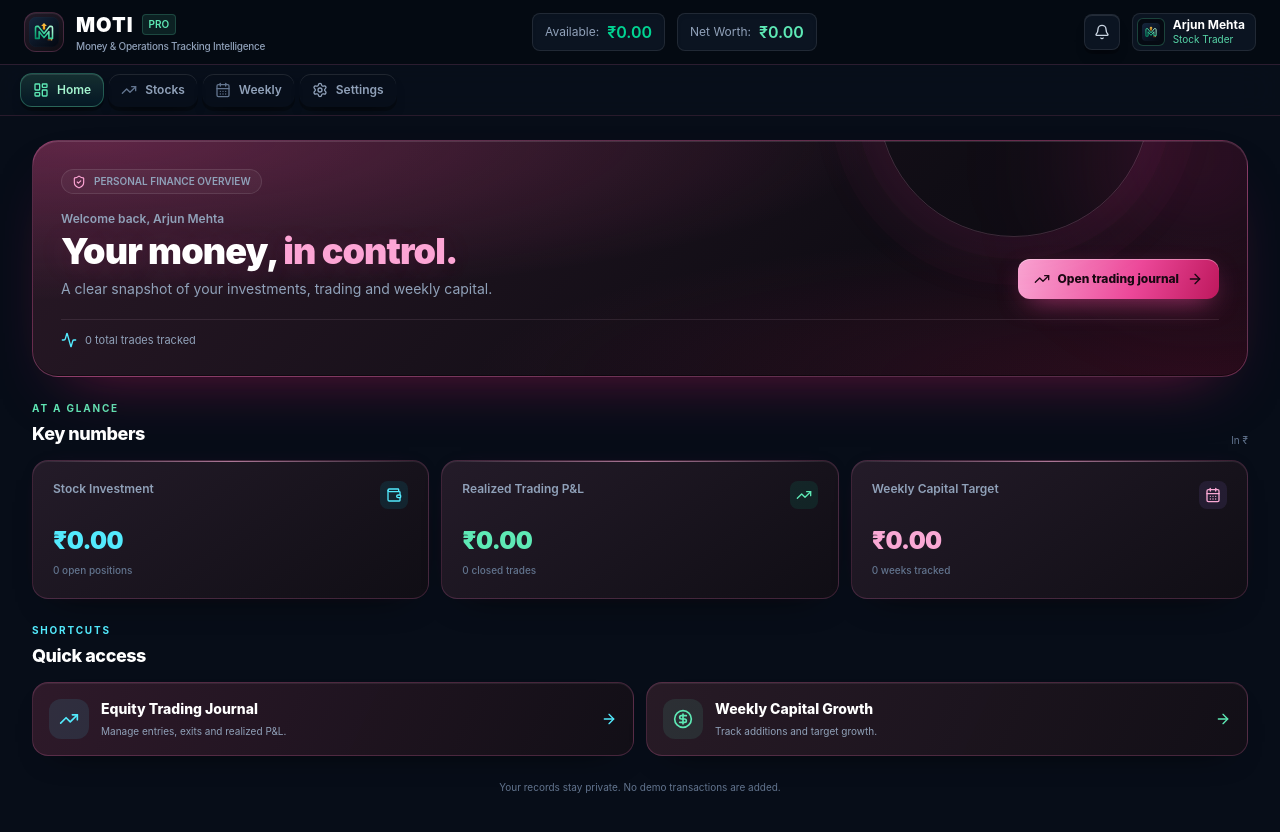
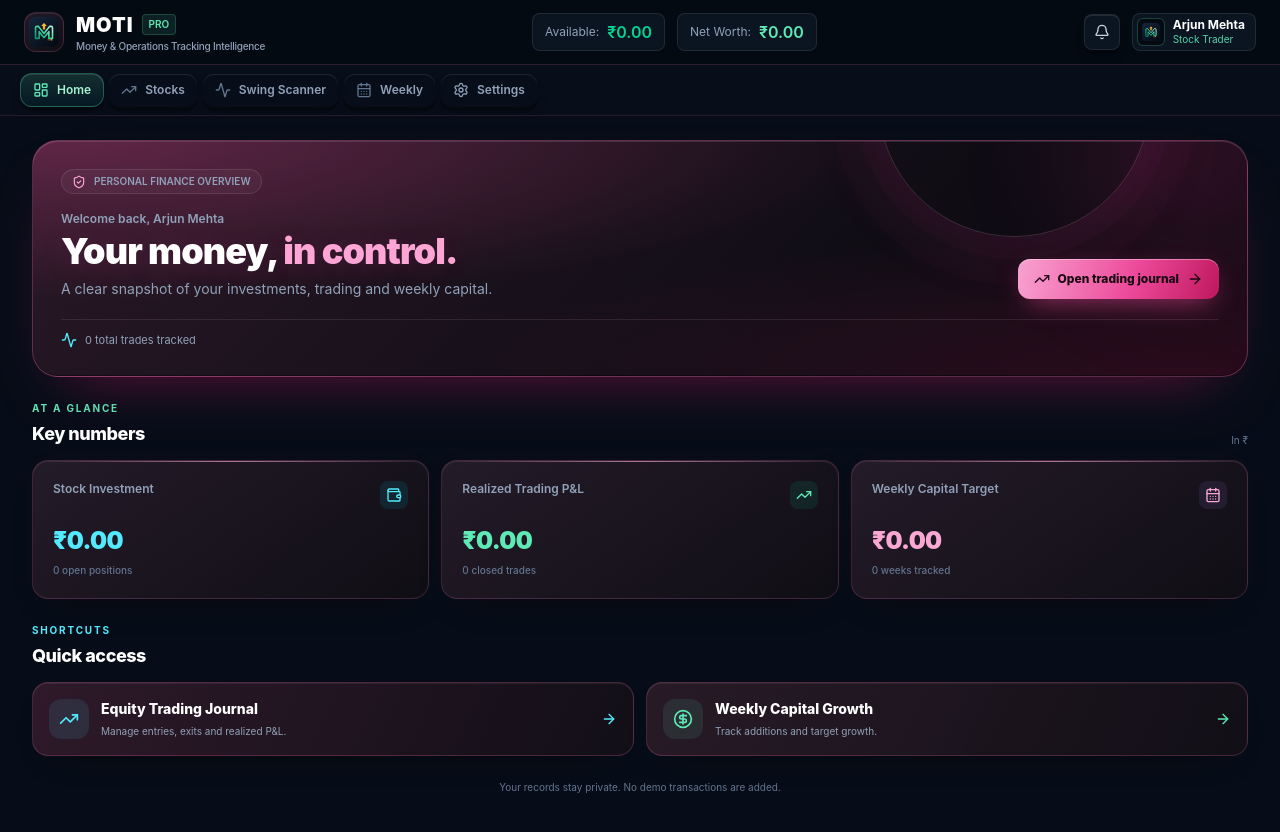
Before and after one commit to aarthak21-beep/MOTI-Money-Tracking-, a React (Vite) app: page / in a window 1280 px wide. Shown: the top 832 px of the page. Built offline with nearby package versions, Linux system fonts and the light colour scheme.

Commit message:
Add Swing Scanner desktop navigation

```diff
--- a/src/components/Navbar.tsx
+++ b/src/components/Navbar.tsx
@@ -4,6 +4,7 @@ import {
   Lock,
   Plus,
   TrendingUp,
+  Activity,
   Download,
   CheckCircle,
   AlertTriangle,
@@ -239,6 +240,7 @@ export const Navbar: React.FC<NavbarProps> = ({
           {[
             { id: 'dashboard', label: 'Home', icon: LayoutDashboard },
             { id: 'stockTrading', label: 'Stocks', icon: TrendingUp },
+            { id: 'swingScanner', label: 'Swing Scanner', icon: Activity },
             { id: 'weeklyIncome', label: 'Weekly', icon: CalendarDays },
 
           ].map((item) => {
```
